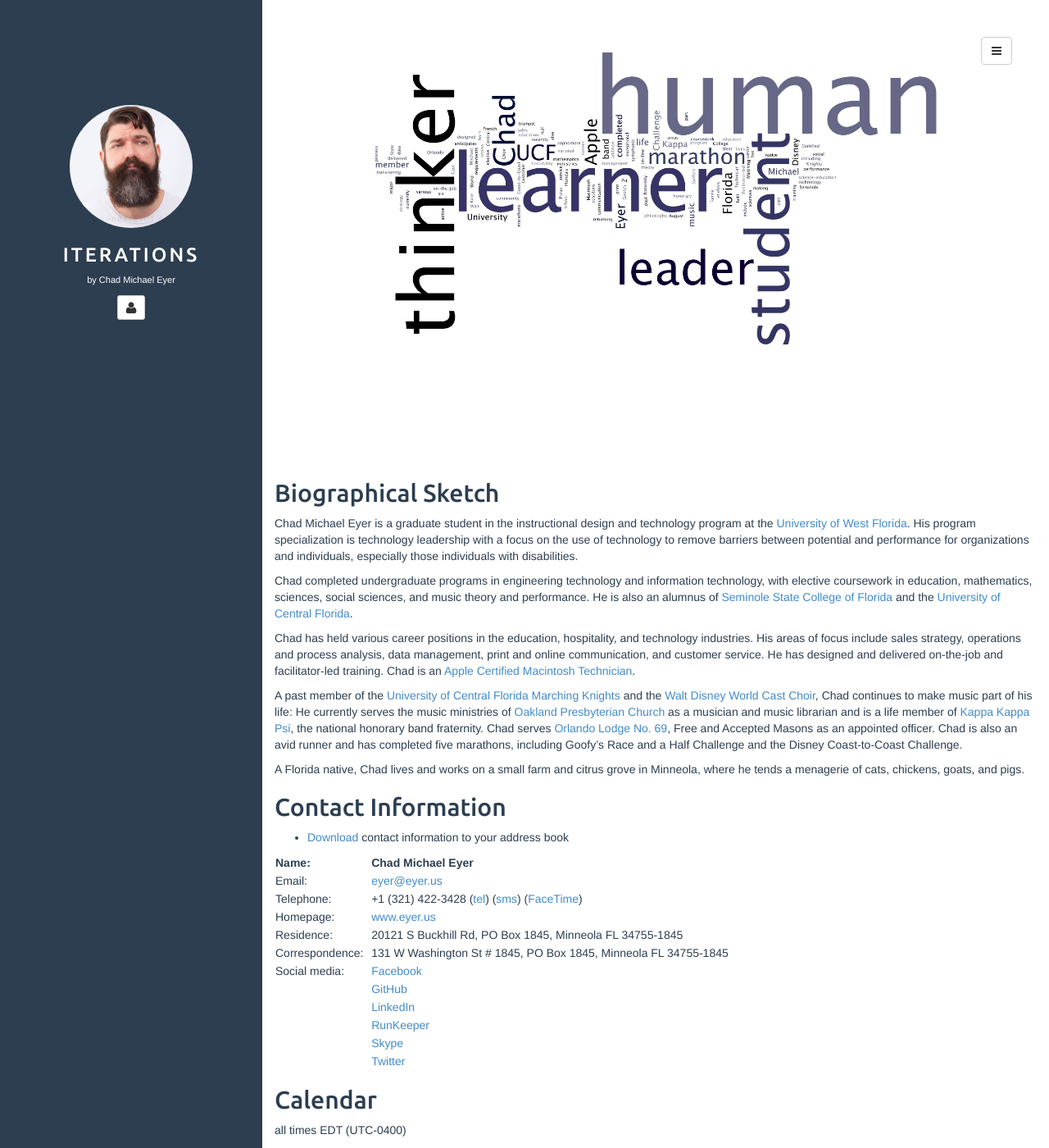
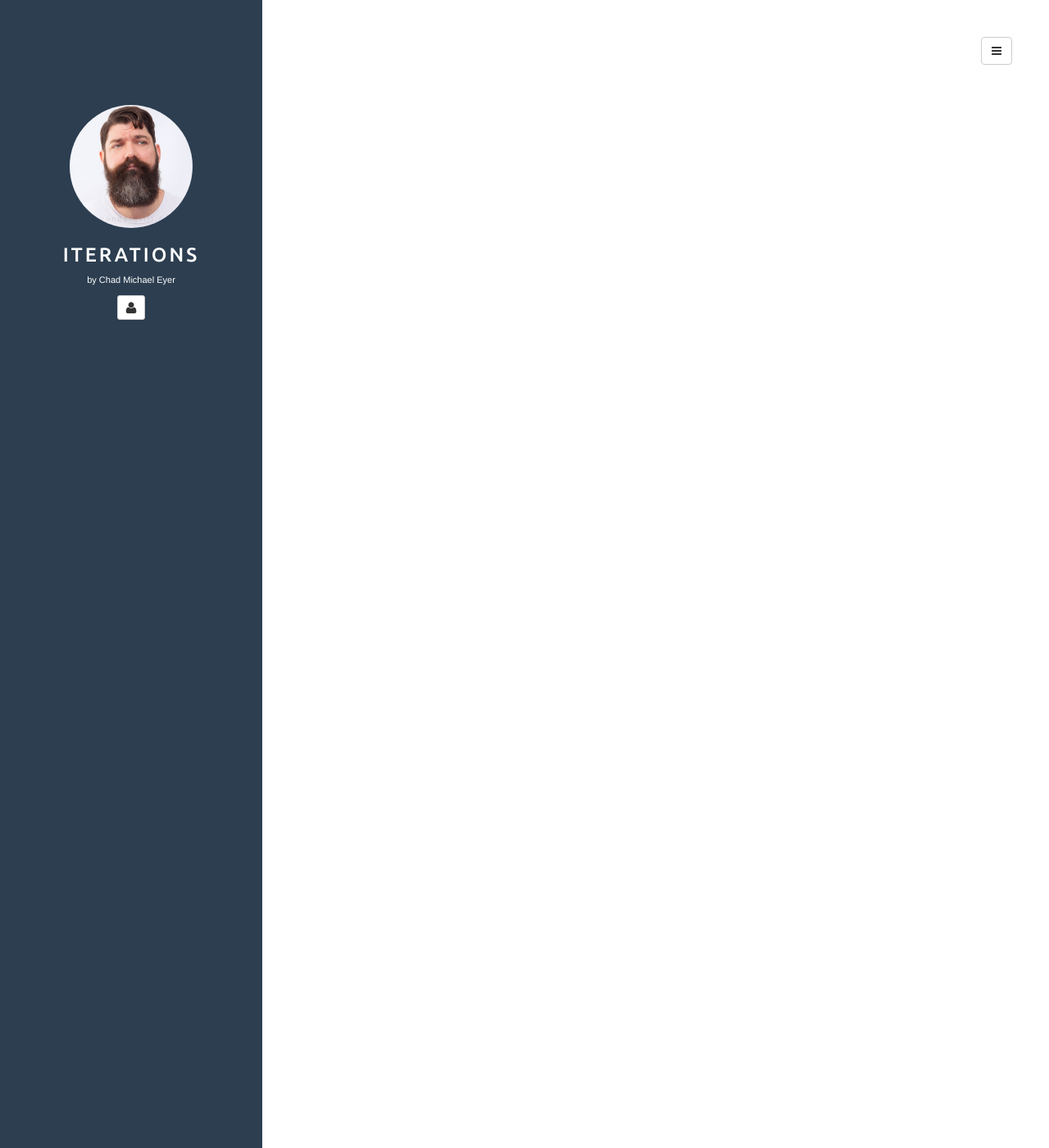
Before and after one commit to chadmichaeleyer/chadmichaeleyer.github.io, a Jekyll site: the page built from about.md, in a window 1280 px wide and 1400 px high, scrolled down 2447 px. Shown: the whole window at 82% size. Built offline with Jekyll 4.4.1, drawn with Linux system fonts in a browser that asks for light colours; some of the changed text lies outside the part shown.

Commit message:
Update about.md

```diff
--- a/about.md
+++ b/about.md
@@ -72,77 +72,3 @@ Calendar
   [University of Central Florida]: http://www.ucf.edu
   [RunKeeper]: https://runkeeper.com/user/eyer/profile
   [Subscribe to Chad's calendar]: webcal://raw.githubusercontent.com/eyer/eyer.github.io/master/eyer.ics
----
-layout: page
-title: About the Author
----
-
-![Student. Thinker. Learner. Leader. **Human.**]
-
-Biographical Sketch
--------------------
-
-Chad Michael Eyer is a graduate student in the instructional design and technology program at the [University of West Florida]. His program specialization is technology leadership with a focus on the use of technology to remove barriers between potential and performance for organizations and individuals, especially those individuals with disabilities.
-
-Chad completed undergraduate programs in engineering technology and information technology, with elective coursework in education, mathematics, sciences, social sciences, and music theory and performance. He is also an alumnus of [Seminole State College of Florida] and the [University of Central Florida].
-
-Chad has held various career positions in the education, hospitality, and technology industries. His areas of focus include sales strategy, operations and process analysis, data management, print and online communication, and customer service. He has designed and delivered on-the-job and facilitator-led training. Chad is an [Apple Certified Macintosh Technician].
-
-A past member of the [University of Central Florida Marching Knights] and the [Walt Disney World Cast Choir], Chad continues to make music part of his life: He currently serves the music ministries of [Oakland Presbyterian Church] as a musician and music librarian and is a life member of [Kappa Kappa Psi], the national honorary band fraternity. Chad serves [Orlando Lodge No. 69], Free and Accepted Masons as an appointed officer. Chad is also an avid runner and has completed five marathons, including Goofy’s Race and a Half Challenge and the Disney Coast-to-Coast Challenge.
-
-A Florida native, Chad lives and works on a small farm and citrus grove in Minneola, where he tends a menagerie of cats, chickens, goats, and pigs.
-
-Contact Information
--------------------
-
-* [Download][vcf] contact information to your address book
-
-| Name:            &nbsp; | Chad Michael Eyer                                                  |
-| ----------------------- | ------------------------------------------------------------------ |
-| Email:           &nbsp; | <eyer@eyer.us>                                                     |
-| Telephone:       &nbsp; | +1 (321) 422-3428 ([tel]) ([sms]) ([FaceTime])                     |
-| Homepage:        &nbsp; | [www.eyer.us]                                                      |
-| Residence:       &nbsp; | 20121 S Buckhill Rd, PO Box 1845, Minneola FL 34755-1845   |
-| Correspondence:  &nbsp; | 131 W Washington St \# 1845, PO Box 1845, Minneola FL 34755-1845   |
-| Social media:    &nbsp; | [Facebook]                                                         |
-|                  &nbsp; | [GitHub]                                                           |
-|                  &nbsp; | [LinkedIn]                                                         |
-|                  &nbsp; | [RunKeeper]                                                        |
-|                  &nbsp; | [Skype]                                                            |
-|                  &nbsp; | [Twitter]                                                          |
-
-Calendar
---------
-
-{% include_relative calendar.markdown %}
-
-### more calendar options
-
--   [Subscribe to Chad's calendar]
--   [View future calendar items (as text)]
-
-  [Student. Thinker. Learner. Leader. **Human.**]: /assets/human-wordle.jpg "Human wordle."
-  [University of West Florida]: http://www.uwf.edu
-  [Seminole State College of Florida]: http://www.seminolestate.edu
-  [Apple Certified Macintosh Technician]: http://training.apple.com/certification/acmt
-  [University of Central Florida Marching Knights]: http://ucfbands.com/marching-knights/
-  [Walt Disney World Cast Choir]: https://disneyworld.disney.go.com/events-tours/epcot/candlelight-processional/
-  [Oakland Presbyterian Church]: http://www.oaklandpres,org
-  [Kappa Kappa Psi]: http://www.kkpsi.org
-  [Orlando Lodge No. 69]: http://www.orlandomasons1876.org
-  [tel]: tel:+13214223428 "telephone"
-  [sms]: sms:+13214223428 "text message"
-  [FaceTime]: facetime:+13214223428 "FaceTime"
-  [fax]: fax:+18153013995 "facsimile"
-  [www.eyer.us]: http://www.eyer.us "www.eyer.us"
-  [Facebook]: http://www.facebook.com/chadmichaeleyer "Facebook"
-  [GitHub]: https://github.com/eyer "GitHub"
-  [LinkedIn]: http://linkedin.com/in/chadmichaeleyer "LinkedIn"
-  [Skype]: skype://chadmichaeleyer "Skype"
-  [Twitter]: https://twitter.com/eyer "Twitter"
-  [Propose a meeting time]: http://freebusy.io/eyer@eyer.us
-  [View future calendar items (as text)]: /calendar-year
-  [vcf]: /eyer.vcf
-  [University of Central Florida]: http://www.ucf.edu
-  [RunKeeper]: https://runkeeper.com/user/eyer/profile
-  [Subscribe to Chad's calendar]: webcal://raw.githubusercontent.com/eyer/eyer.github.io/master/eyer.ics
```
